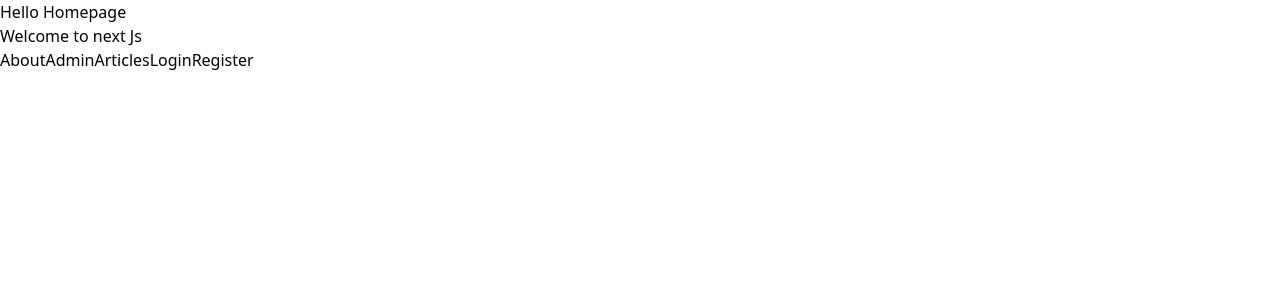
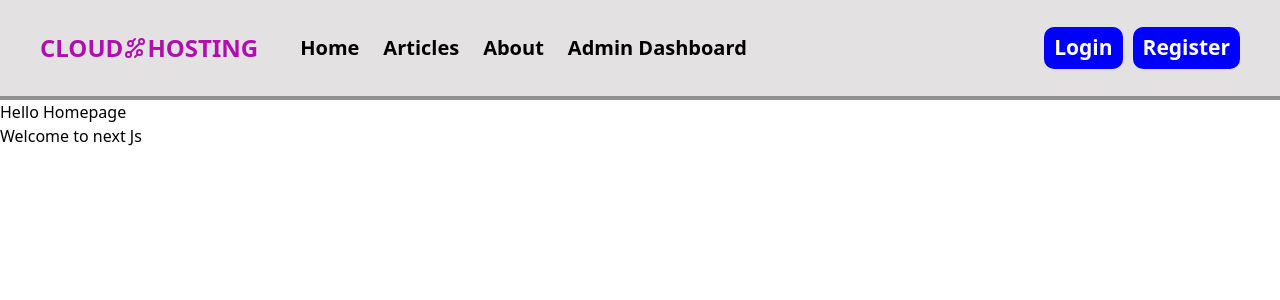
Before and after one commit to MRamadanMcit/YoussefAbbasNext, a Next.js app: page / in a window 1280 px wide. Shown: the top 300 px of the page. Built offline with nearby package versions, Linux system fonts and the light colour scheme.

Commit message:
Add Header component

```diff
--- a/src/app/layout.tsx
+++ b/src/app/layout.tsx
@@ -1,5 +1,8 @@
 import type { Metadata } from "next";
 import { Geist, Geist_Mono } from "next/font/google";
+
+import Header from "@/components/header";
+
 import "./globals.css";
 
 const geistSans = Geist({
@@ -27,7 +30,8 @@ export default function RootLayout({
       <body
         className={`${geistSans.variable} ${geistMono.variable} antialiased`}
       >
-        {children}
+        <Header />
+        <main>{children}</main>
       </body>
     </html>
   );
--- a/src/app/page.tsx
+++ b/src/app/page.tsx
@@ -1,17 +1,8 @@
-import Link from "next/link";
-
 export default function Homepage() {
   return (
     <div>
       <h1>Hello Homepage</h1>
       <div>Welcome to next Js</div>
-      <div>
-        <Link href="/about">About</Link>
-        <Link href="/admin">Admin</Link>
-        <Link href="/articles">Articles</Link>
-        <Link href="/login">Login</Link>
-        <Link href="/register">Register</Link>
-      </div>
     </div>
   );
 }
--- /dev/null
+++ b/src/components/header/header.module.css
@@ -0,0 +1,57 @@
+.header {
+  position: relative;
+  height: 100px;
+  padding: 0 40px;
+  background-color: rgb(227, 225, 225);
+  border-bottom: 4px solid rgb(144, 144, 144);
+  display: flex;
+  align-items: center;
+  justify-content: space-between;
+}
+
+.navbar {
+  display: flex;
+  align-items: center;
+  justify-content: center;
+}
+
+.logo {
+  color: rgb(176, 15, 176);
+  font-size: 24px;
+  font-weight: bold;
+  display: flex;
+  align-items: center;
+}
+
+.navLinks {
+  margin-left: 30px;
+}
+
+.navLink {
+  margin: 0 12px;
+  font-size: 20px;
+  font-weight: 600;
+  &:hover {
+    color: darkblue;
+  }
+}
+
+.right {
+  display: flex;
+  align-items: center;
+  gap: 10px;
+}
+
+.btn {
+  padding: 5px 10px;
+  background-color: blue;
+  color: white;
+  font-size: 21px;
+  font-weight: 600;
+  border-radius: 10px;
+  display: flex;
+  align-items: center;
+  &:hover {
+    background-color: darkblue;
+  }
+}
--- /dev/null
+++ b/src/components/header/index.tsx
@@ -0,0 +1,17 @@
+import Link from "next/link";
+
+import Navbar from './navbar';
+
+import styles from './header.module.css';
+
+export default function Header() {
+  return (
+    <header className={styles.header}>
+      <Navbar />
+      <div className={styles.right}>
+        <Link href="/login" className={styles.btn}>Login</Link>
+        <Link href="/register" className={styles.btn}>Register</Link>
+      </div>
+    </header>
+  );
+}
--- /dev/null
+++ b/src/components/header/navbar.tsx
@@ -0,0 +1,32 @@
+import Link from "next/link";
+import { GrTechnology } from "react-icons/gr";
+
+import styles from './header.module.css';
+
+export default function Navbar() {
+  return (
+    <nav className={styles.navbar}>
+      <div>
+        <Link href="/" className={styles.logo}>
+          CLOUD
+          <GrTechnology />
+          HOSTING
+        </Link>
+      </div>
+      <ul className={styles.navLinks}>
+        <Link href="/" className={styles.navLink}>
+          Home
+        </Link>
+        <Link href="/articles" className={styles.navLink}>
+          Articles
+        </Link>
+        <Link href="/about" className={styles.navLink}>
+          About
+        </Link>
+        <Link href="/admin" className={styles.navLink}>
+          Admin Dashboard
+        </Link>
+      </ul>
+    </nav>
+  );
+}
```
Also changed, not shown: package.json (+6 -5 lines), 1 other file (tests, documents, lock files or other folders).
